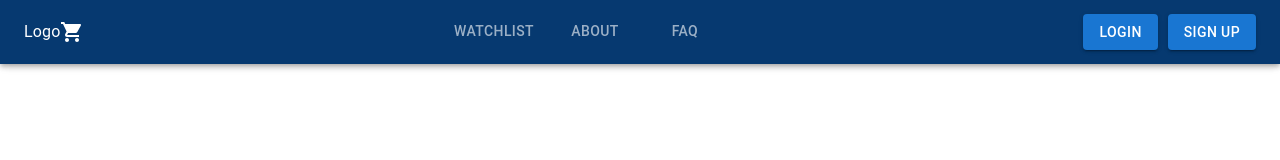
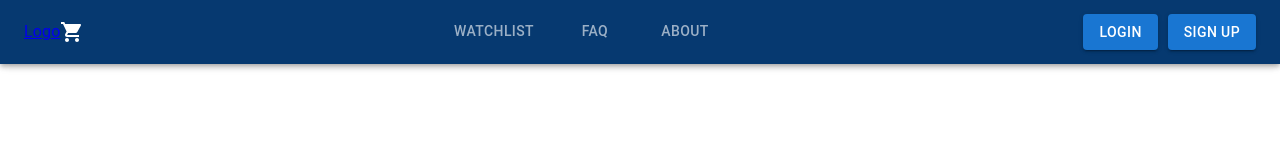
Before and after one commit to KvnWa/phase-3-project, a React (Create React App) app: page /watchlist in a window 1280 px wide. Shown: the top 160 px of the page. Built offline with nearby package versions, Linux system fonts and the light colour scheme.

Commit message:
nav progress

```diff
--- a/src/NavBar.jsx
+++ b/src/NavBar.jsx
@@ -1,30 +1,40 @@
-import React, {useState} from 'react'
+import React, { useState } from 'react';
 import { AppBar, Typography, Toolbar, Tabs, Tab, Button } from '@mui/material/';
 import ShoppingCartIcon from '@mui/icons-material/ShoppingCart';
-import { Link } from 'react-router-dom'
-
+import { Link } from 'react-router-dom';
 
 const NavBar = () => {
-
-    const [ value, setValue ] = useState();
+  const [value, setValue] = useState();
 
   return (
-    <>
-    <AppBar style={{background: '#063970'}}>
+    <div className="nav">
+      <AppBar style={{ background: '#063970' }}>
         <Toolbar>
-            <Typography>Logo</Typography>
-            <ShoppingCartIcon></ShoppingCartIcon>
-            <Tabs style={{marginLeft: 'auto'}} textColor="inherit" value={value} onChange={(e, value)=> setValue(value)} indicatorColor="primary">
-                <Tab label="Watchlist" to='/watchlist' component={Link}></Tab>
-                <Tab label="About" to='/About' component={Link}></Tab>
-                <Tab label="FAQ" to='/FAQ' component={Link}></Tab>
-            </Tabs>
-            <Button style={{marginLeft: 'auto'}} variant="contained">Login</Button>
-            <Button style={{marginLeft: '10px'}} variant="contained">Sign Up</Button>
+          <Typography to="/" component={Link}>
+            Logo
+          </Typography>
+          <ShoppingCartIcon></ShoppingCartIcon>
+          <Tabs
+            style={{ marginLeft: 'auto' }}
+            textColor="inherit"
+            value={value}
+            onChange={(e, value) => setValue(value)}
+            indicatorColor="primary"
+          >
+            <Tab label="Watchlist" to="/watchlist" component={Link}></Tab>
+            <Tab label="FAQ" to="/FAQ" component={Link}></Tab>
+            <Tab label="About" to="/About" component={Link}></Tab>
+          </Tabs>
+          <Button style={{ marginLeft: 'auto' }} variant="contained">
+            Login
+          </Button>
+          <Button style={{ marginLeft: '10px' }} variant="contained">
+            Sign Up
+          </Button>
         </Toolbar>
-    </AppBar>
-    </>
-  )
-}
+      </AppBar>
+    </div>
+  );
+};
 
-export default NavBar
+export default NavBar;
```
